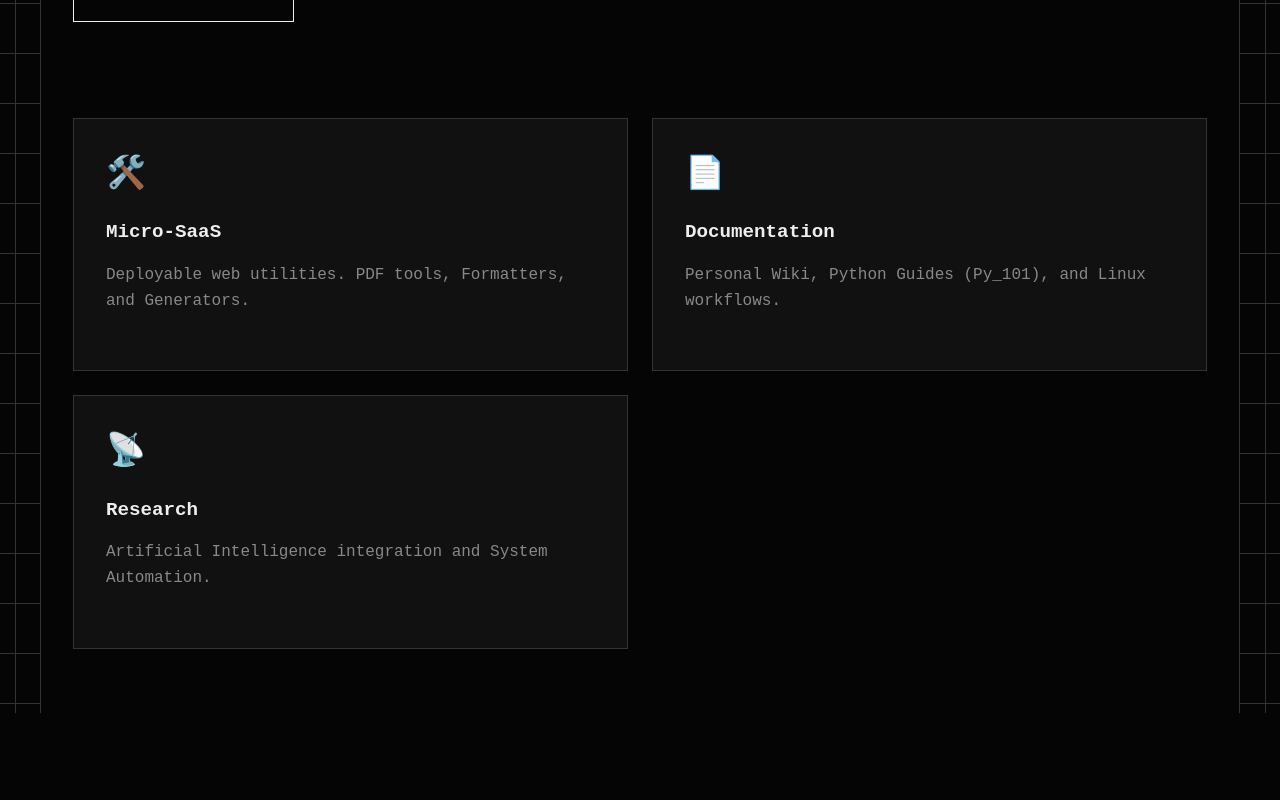
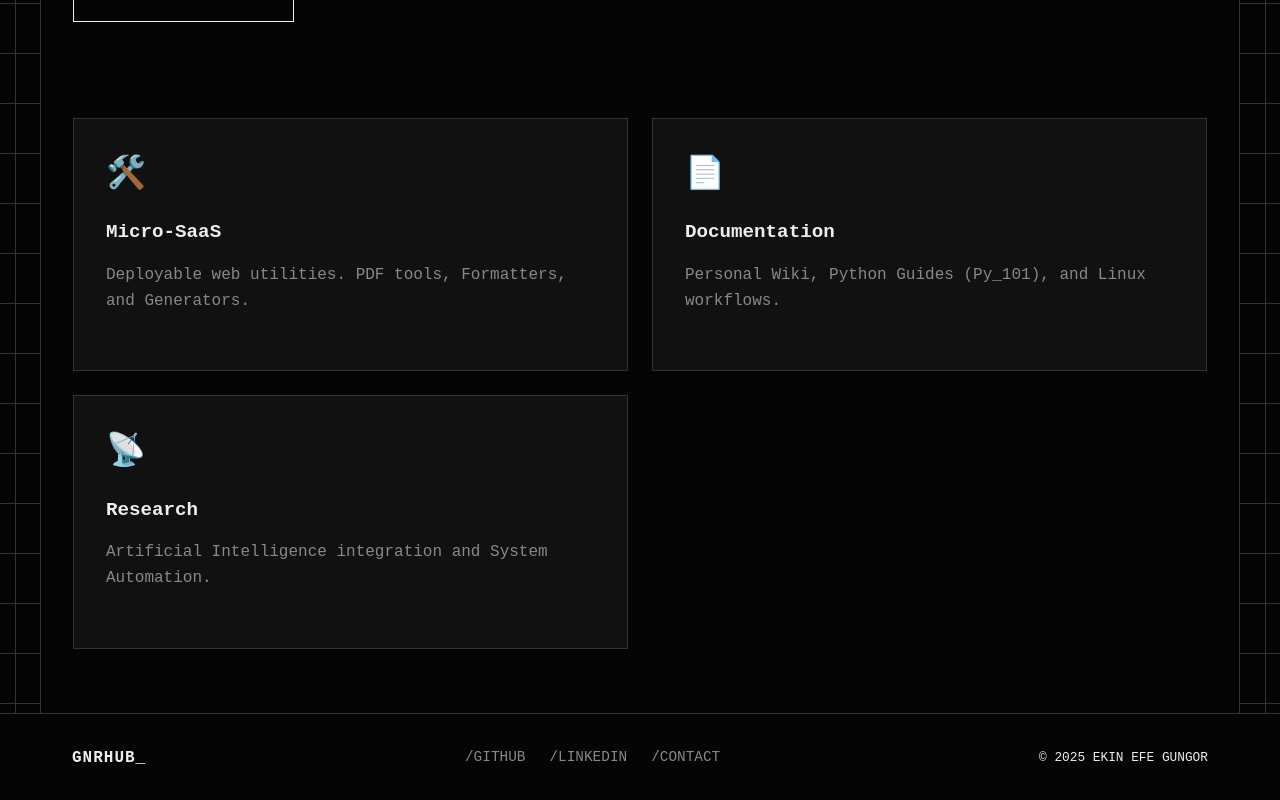
Before and after one commit to ekinefe/gnrhub, a React (Vite) app: page / in a window 1280 px wide. Shown: the part 547-1347 px from the top of the page. Before the commit the page ends 1260 px from the top, so only its background shows below. Built offline with nearby package versions, Linux system fonts and the light colour scheme; a web font is replaced by a local one.

Commit message:
FOOTER ADDED

```diff
--- /dev/null
+++ b/src/components/common/Footer.css
@@ -0,0 +1,57 @@
+/* === FOOTER === */
+.footer {
+    width: 100%;
+    padding: 2rem 0;
+    background-color: var(--bg-dark);
+    border-top: 1px solid var(--border);
+    margin-top: auto; /* Push to bottom if content is short */
+}
+
+.footer-inner {
+    max-width: 1200px;
+    margin: 0 auto;
+    padding: 0 2rem;
+    display: flex;
+    flex-direction: column;
+    align-items: center;
+    gap: 1.5rem;
+}
+
+@media (min-width: 768px) {
+    .footer-inner {
+        flex-direction: row;
+        justify-content: space-between;
+        align-items: center;
+    }
+}
+
+.footer-logo {
+    font-weight: 700;
+    font-size: 1rem;
+    text-transform: uppercase;
+    color: var(--text-main);
+    letter-spacing: 1px;
+}
+
+.footer-links {
+    display: flex;
+    gap: 1.5rem;
+}
+
+.footer-links a {
+    color: var(--text-muted);
+    font-size: 0.9rem;
+    text-decoration: none;
+    transition: color 0.2s;
+    text-transform: uppercase;
+}
+
+.footer-links a:hover {
+    color: var(--accent);
+}
+
+.footer-copy {
+    color: var(--text-secondary);
+    font-size: 0.8rem;
+    font-family: monospace;
+}
--- /dev/null
+++ b/src/components/common/Footer.jsx
@@ -0,0 +1,31 @@
+import React from 'react';
+import './Footer.css';
+
+const Footer = () => {
+    const currentYear = new Date().getFullYear();
+
+    return (
+        <footer className="footer">
+            <div className="footer-inner">
+                {/* Logo / Brand */}
+                <div className="footer-logo">
+                    GNRHUB_
+                </div>
+
+                {/* Social / External Links */}
+                <div className="footer-links">
+                    <a href="https://github.com/ekinefe" target="_blank" rel="noopener noreferrer">/github</a>
+                    <a href="https://linkedin.com/in/ekinefe" target="_blank" rel="noopener noreferrer">/linkedin</a>
+                    <a href="mailto:ekinefegungor@gmail.com">/contact</a>
+                </div>
+
+                {/* Copyright */}
+                <div className="footer-copy">
+                    © {currentYear} EKIN EFE GUNGOR
+                </div>
+            </div>
+        </footer>
+    );
+};
+
+export default Footer;
--- a/src/layouts/MainLayout.jsx
+++ b/src/layouts/MainLayout.jsx
@@ -1,6 +1,7 @@
 import React from 'react';
 import { Outlet } from 'react-router-dom';
 import Navbar from '../components/common/Navbar';
+import Footer from '../components/common/Footer';
 
 const MainLayout = () => {
     return (
@@ -9,6 +10,7 @@ const MainLayout = () => {
             <div className="layout-content">
                 <Outlet />
             </div>
+            <Footer />
         </div>
     );
 };
```
